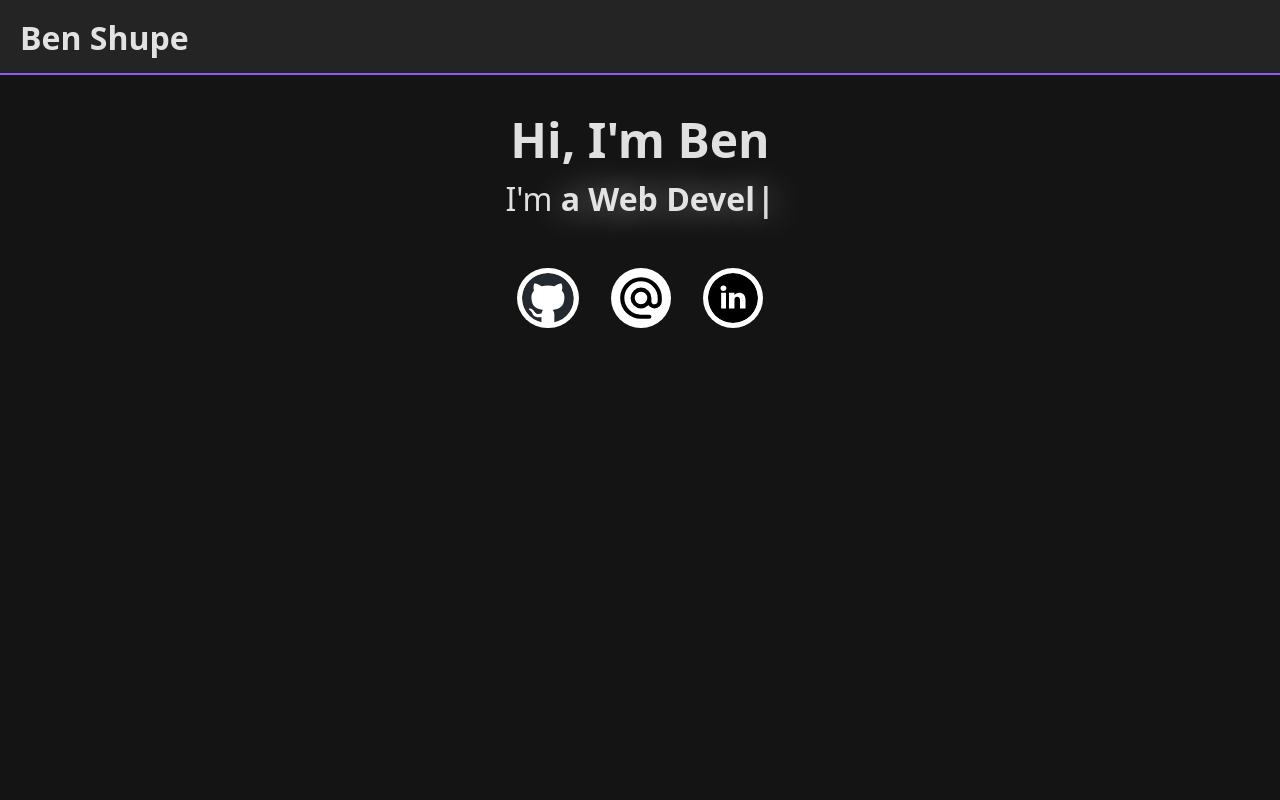
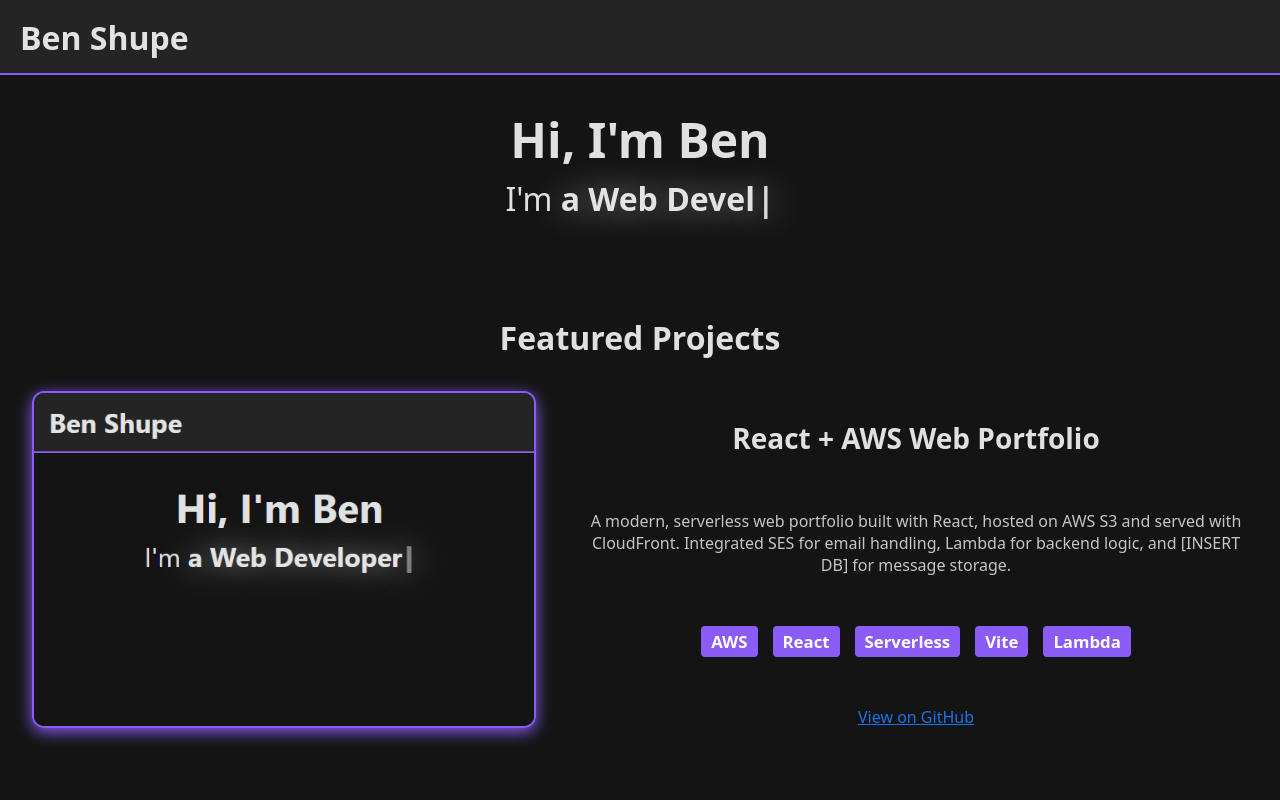
Before and after one commit to BenShupe/benshupe-frontend, a React (Vite) app: page / in a window 1280 px wide. Shown: the top 800 px of the page. Built offline with nearby package versions, Linux system fonts and the light colour scheme.

Commit message:
projects section add

```diff
--- a/src/App.css
+++ b/src/App.css
@@ -1,5 +1,4 @@
 #root {
-  /* max-width: 1280px; */
   margin: 0px;
   padding: 0px;
   text-align: center;
--- /dev/null
+++ b/src/components/ProjectCard.css
@@ -0,0 +1,61 @@
+.project-card {
+  display: flex;
+  flex-direction: column;
+  gap: 3em;
+  margin-bottom: 48px;
+}
+
+@media (min-width: 768px) {
+  .project-card {
+    flex-direction: row;
+  }
+}
+
+.project-image {
+  width: 100%;
+  max-width: 500px;
+  border-radius: 12px;
+  box-shadow: 0 4px 16px rgba(138, 92, 245, 1);
+  border: 2px solid #8a5cf5;
+  -webkit-user-drag: none;
+}
+
+.project-content {
+  display: flex;
+  flex-direction: column;
+  justify-content: space-between;
+}
+
+.project-title {
+  font-size: 1.75rem;
+  margin-bottom: 0px;
+}
+
+.project-description {
+  color: #c5c5c5;
+  margin-bottom: 12px;
+}
+
+.project-tags {
+  display: flex;
+  flex-wrap: wrap;
+  justify-content: center;
+  gap: 15px;
+  margin-bottom: 12px;
+  color: #fff;
+}
+
+.tag {
+  background-color: #8a5cf5;
+  padding: 4px 10px;
+  border-radius: 4px;
+  font-size: 1.05rem;
+  font-weight:600;
+  user-select: none;
+}
+
+.project-link {
+  color: #1a73e8;
+  text-decoration: underline;
+  font-weight: 500;
+}
--- /dev/null
+++ b/src/components/ProjectCard.jsx
@@ -0,0 +1,21 @@
+import "./ProjectCard.css";
+
+export default function ProjectCard({ title, description, image_path, github, tags }) {
+  return (
+    <div className="project-card">
+      <img src={image_path} alt={title} className="project-image" />
+      <div className="project-content">
+        <h3 className="project-title">{title}</h3>
+        <p className="project-description">{description}</p>
+        <div className="project-tags">
+          {tags.map((tag, i) => (
+            <span key={i} className="tag">{tag}</span>
+          ))}
+        </div>
+        <a href={github} className="project-link" target="_blank" rel="noopener noreferrer">
+          View on GitHub
+        </a>
+      </div>
+    </div>
+  );
+}
--- /dev/null
+++ b/src/components/ProjectSection.css
@@ -0,0 +1,12 @@
+#projects {
+    padding: 4rem 2rem;
+    max-width: 1500px;
+    margin: 0 auto;
+}
+
+#projects h2 {
+    font-size: 2rem;
+    font-weight: bold;
+    margin-bottom: 2rem;
+    text-align: center;
+}
--- /dev/null
+++ b/src/components/ProjectSection.jsx
@@ -0,0 +1,15 @@
+import "./ProjectSection.css";
+import { projects } from "../data/projects";
+import ProjectCard from "./ProjectCard";
+
+
+export default function ProjectSection() {
+    return (
+        <section id="projects">
+            <h2>Featured Projects</h2>
+            {projects.map((project, i) => (
+                <ProjectCard key={i} {...project} />
+            ))}
+        </section>
+    );
+}
--- /dev/null
+++ b/src/data/projects.js
@@ -0,0 +1,11 @@
+export const projects = [
+    {
+        title: "React + AWS Web Portfolio",
+        description: "A modern, serverless web portfolio built with React, hosted on AWS S3 and served with CloudFront. Integrated SES for email handling, Lambda for backend logic, and [INSERT DB] for message storage.",
+        image_path: "/AWS-Portfolio-Home.png",
+        github: "https://github.com/yourusername/portfolio",
+        live: "https://benshupe.com",
+        slug: "react-aws-portfolio",
+        tags: ["AWS", "React", "Serverless", "Vite", "Lambda"],
+    }
+];
--- a/src/pages/Home.css
+++ b/src/pages/Home.css
@@ -26,16 +26,14 @@ h2 {
     background-color: #fff;
 }
 
-.social {
-    transition: opacity 5s ease-out;
-}
 
 .social:hover .social-icon {
+    transition: opacity 0.25s ease-in-out;
     opacity: 0.5;
 }
 
 .social .social-icon:hover{
-    transition: filter 0.25s ease-out;
+    transition: filter 0.35s ease-out;
     filter: drop-shadow(0 0 10px white);
     opacity: 1;
 }
--- a/src/pages/Home.jsx
+++ b/src/pages/Home.jsx
@@ -1,8 +1,10 @@
 import "./Home.css"
 import TypeWriter from "../components/TypeWriter"
+import ProjectSection from "../components/ProjectSection"
 import githubLogo from "../assets/github.svg"
 import emailLogo from "../assets/email.svg"
 import linkedinLogo from "../assets/linkedin.svg"
+
 
 export default function Home() {
     return (
@@ -11,6 +13,7 @@ export default function Home() {
         <h2>
             <TypeWriter preText="I'm " type_list={["a Student", "a Web Developer"]} pause={2000} />
         </h2>
+        <ProjectSection />
         <div className="social-wrapper">
             <div className="social">
                 <a target="_blank" href="https://github.com/BenShupe" className="social-icon">
@@ -24,6 +27,7 @@ export default function Home() {
                 </a>
             </div>
         </div>
+
     </>
     );
 }
```
Also changed, not shown: public/AWS-Portfolio-Architecture.png (added), public/AWS-Portfolio-Home.png (added).
